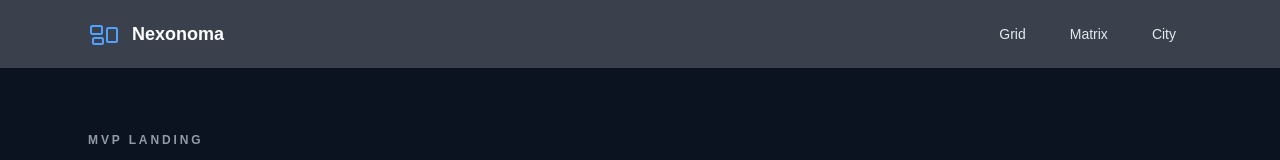
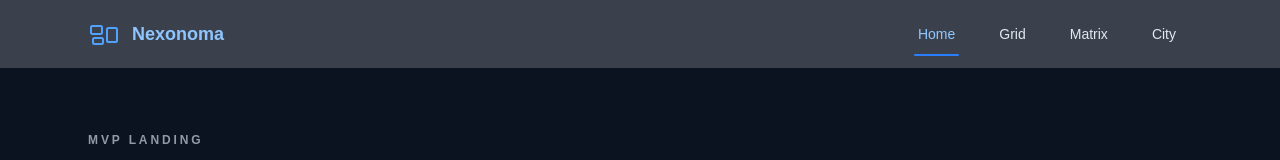
Before and after one commit to mimeonline/nexonoma-app, a Next.js app in the folder apps/frontend/: page / in a window 1280 px wide. Shown: the top 160 px of the page. Built offline with nearby package versions, Linux system fonts and the light colour scheme.

Commit message:
feat(frontend): highlight home link and nav active state

```diff
--- a/apps/frontend/components/Header.tsx
+++ b/apps/frontend/components/Header.tsx
@@ -5,6 +5,7 @@ import { usePathname } from "next/navigation";
 import { useState } from "react";
 
 const navItems = [
+  { href: "/", label: "Home" },
   { href: "/grid", label: "Grid" },
   { href: "/matrix", label: "Matrix" },
   { href: "/city", label: "City" },
@@ -35,54 +36,61 @@ export default function Header() {
               d="M2.25 7.125C2.25 6.504 2.754 6 3.375 6h6c.621 0 1.125.504 1.125 1.125v3.75c0 .621-.504 1.125-1.125 1.125h-6A1.125 1.125 0 012.25 11.25v-4.125zM14.25 8.625c0-.621.504-1.125 1.125-1.125h5.25c.621 0 1.125.504 1.125 1.125v8.25c0 .621-.504 1.125-1.125 1.125h-5.25a1.125 1.125 0 01-1.125-1.125v-8.25zM3.75 16.125c0-.621.504-1.125 1.125-1.125h5.25c.621 0 1.125.504 1.125 1.125v2.25c0 .621-.504 1.125-1.125 1.125h-5.25a1.125 1.125 0 01-1.125-1.125v-2.25z"
             />
           </svg>
-          <span className="text-lg font-semibold">Nexonoma</span>
+          <span className="text-blue-300 text-lg font-semibold">Nexonoma</span>
         </Link>
 
         <nav className="hidden items-center gap-3 md:flex">
-          {navItems.map((item) => (
+          {navItems.map((item) => {
+            const active = isActive(item.href);
+            return (
               <Link
                 key={item.href}
                 href={item.href}
-              className={`rounded-xl px-4 py-2 text-sm font-medium transition ${
-                isActive(item.href)
-                  ? "bg-white/10 text-white shadow-inner shadow-blue-400/20"
-                  : "text-slate-200 hover:bg-white/5 hover:text-white"
+                className={`relative rounded-xl px-4 py-2 text-sm font-medium transition duration-200 focus-visible:outline-none focus-visible:ring-2 focus-visible:ring-blue-300/30 ${
+                  active
+                    ? "text-blue-300 after:absolute after:inset-x-3 after:-bottom-1 after:h-0.5 after:rounded-full after:bg-blue-500"
+                    : "text-slate-200 hover:text-blue-300"
                 }`}
               >
                 {item.label}
               </Link>
-          ))}
+            );
+          })}
         </nav>
 
         <button
-          className="inline-flex h-10 w-10 items-center justify-center rounded-xl border border-white/10 text-slate-200 transition hover:border-white/30 hover:text-white md:hidden"
+          className="flex h-10 w-10 flex-col justify-between rounded-xl border border-white/10 p-2 text-slate-200 transition hover:border-white/30 hover:text-white md:hidden"
           onClick={() => setOpen((prev) => !prev)}
           aria-label="Menü"
           aria-expanded={open}
+          aria-controls="mobileMenu"
         >
-          <span className="block h-0.5 w-5 bg-current" />
-          <span className="mt-1 block h-0.5 w-4 bg-current" />
-          <span className="mt-1 block h-0.5 w-5 bg-current" />
+          <span className="block h-0.5 w-full rounded-full bg-slate-200" />
+          <span className="block h-0.5 w-full rounded-full bg-slate-200" />
+          <span className="block h-0.5 w-full rounded-full bg-slate-200" />
         </button>
       </div>
 
       {open && (
         <div className="md:hidden">
           <div className="mx-4 mb-4 rounded-2xl border border-white/10 bg-[#0B1220]/95 p-2 shadow-xl shadow-black/40">
-            {navItems.map((item) => (
+            {navItems.map((item) => {
+              const active = isActive(item.href);
+              return (
                 <Link
                   key={item.href}
                   href={item.href}
-                className={`block rounded-xl px-4 py-3 text-sm font-medium transition ${
-                  isActive(item.href)
-                    ? "bg-white/10 text-white"
-                    : "text-slate-200 hover:bg-white/5 hover:text-white"
+                  className={`block rounded-xl px-4 py-3 text-sm font-medium transition duration-200 focus-visible:outline-none focus-visible:ring-2 focus-visible:ring-blue-300/30 ${
+                    active
+                      ? "bg-white/10 text-blue-300"
+                      : "text-gray-300 hover:text-white"
                   }`}
                   onClick={() => setOpen(false)}
                 >
                   {item.label}
                 </Link>
-            ))}
+              );
+            })}
           </div>
         </div>
       )}
```
Lines whose indentation alone changed are shown as unchanged.
